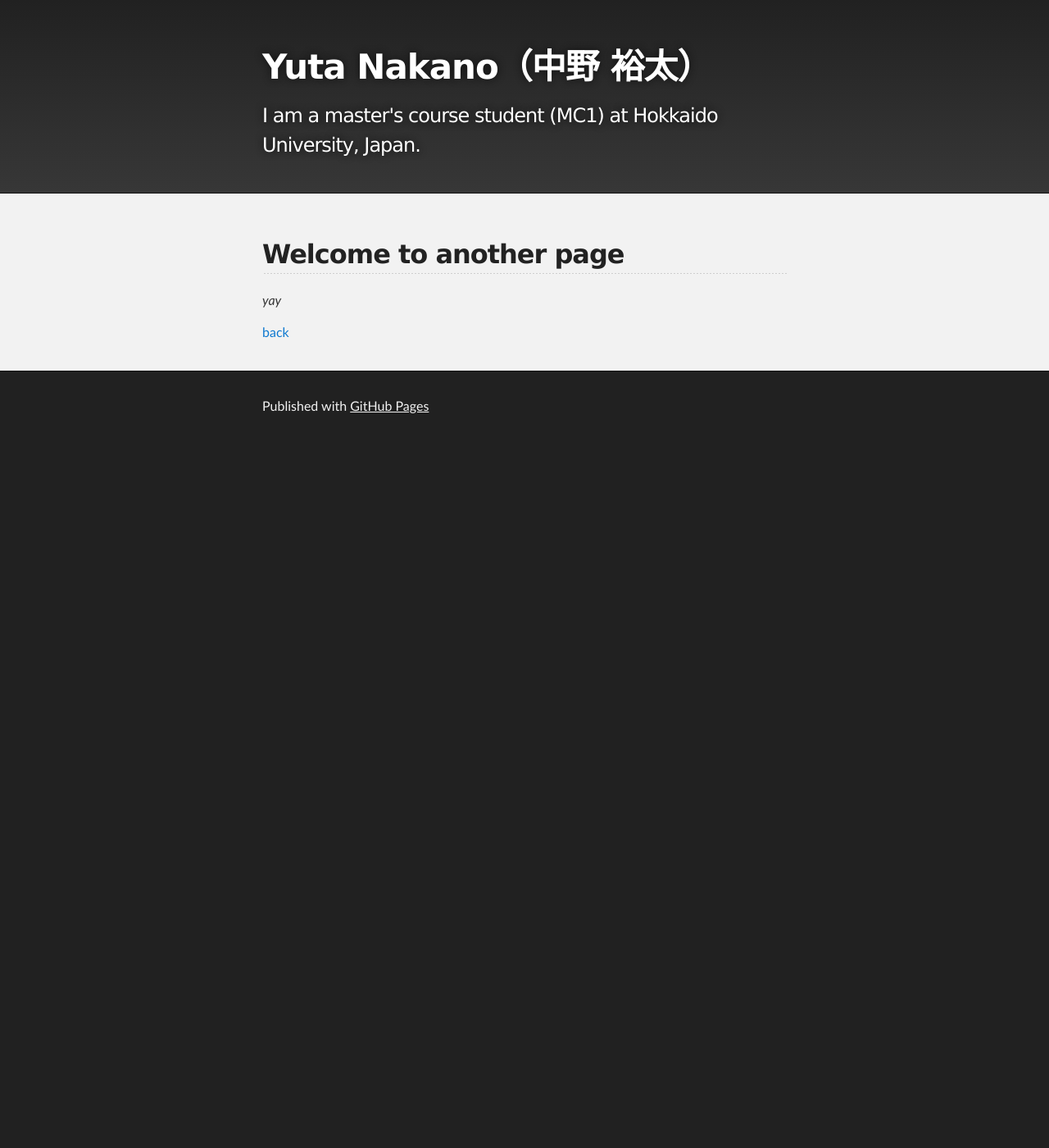
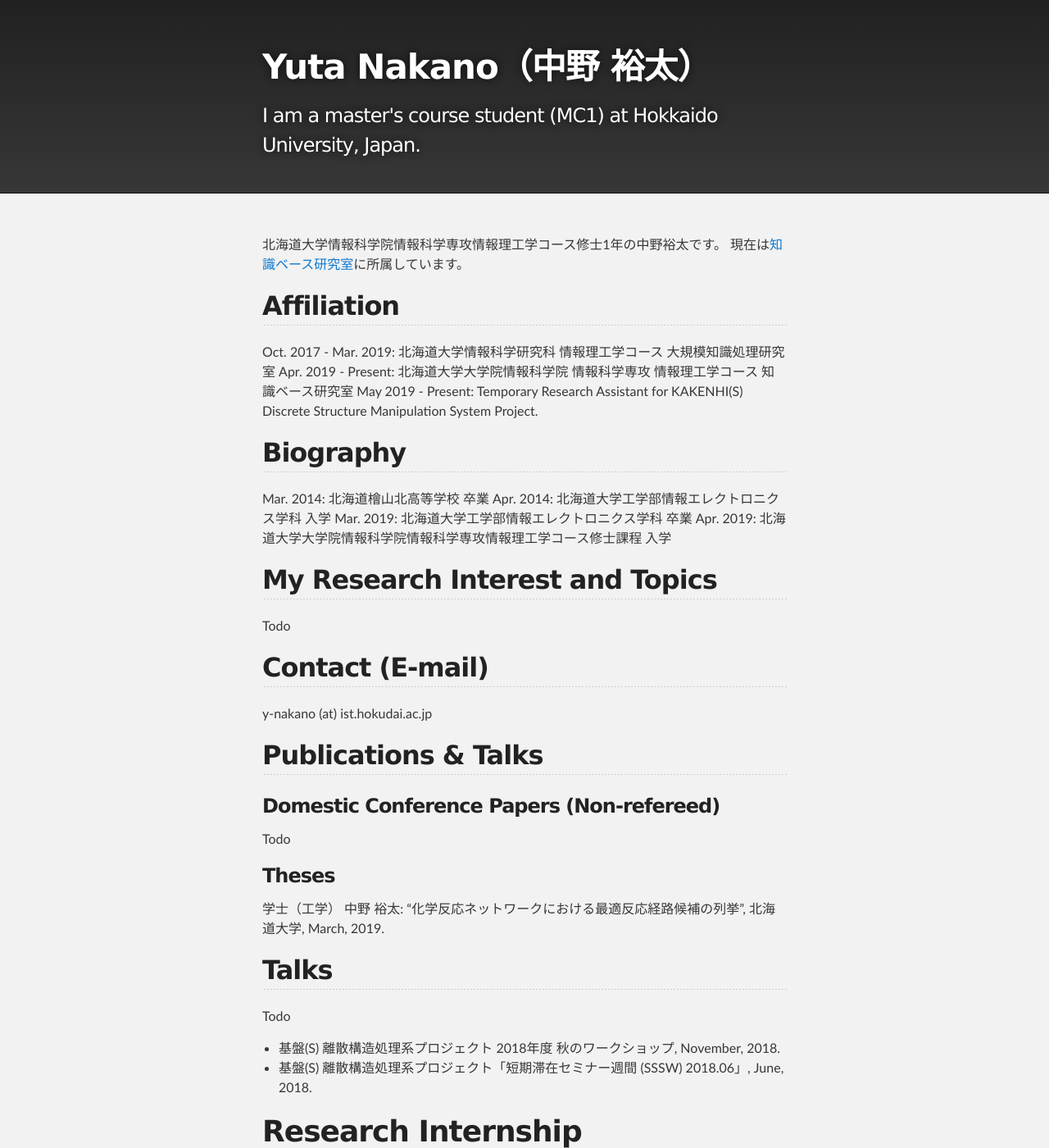
Before and after one commit to mits58/mits58.github.io, a Jekyll site: the page built from introduce-jp.md, in a window 1280 px wide and 1400 px high. Shown: the whole window at 82% size. Built offline with Jekyll 4.4.1, drawn with Linux system fonts in a browser that asks for light colours; our own code applies the rules of GitHub Pages for plain Markdown files; some of the changed text lies outside the part shown.

Commit message:
updated introduce in japanese

```diff
--- a/introduce-jp.md
+++ b/introduce-jp.md
@@ -1,9 +1,49 @@
 ---
 layout: default
 ---
+北海道大学情報科学院情報科学専攻情報理工学コース修士1年の中野裕太です。
+現在は[知識ベース研究室](http://www-kb.ist.hokudai.ac.jp/)に所属しています。
 
-## Welcome to another page
+## Affiliation
+Oct. 2017 - Mar. 2019: 北海道大学情報科学研究科 情報理工学コース 大規模知識処理研究室
+Apr. 2019 - Present: 北海道大学大学院情報科学院 情報科学専攻 情報理工学コース 知識ベース研究室
+May 2019 - Present: Temporary Research Assistant for KAKENHI(S) Discrete Structure Manipulation System Project.
 
-_yay_
+## Biography
+Mar. 2014: 北海道檜山北高等学校 卒業
+Apr. 2014: 北海道大学工学部情報エレクトロニクス学科 入学
+Mar. 2019: 北海道大学工学部情報エレクトロニクス学科 卒業
+Apr. 2019: 北海道大学大学院情報科学院情報科学専攻情報理工学コース修士課程 入学
 
-[back](./)
+## My Research Interest and Topics
+Todo
+
+## Contact (E-mail)
+y-nakano (at) ist.hokudai.ac.jp
+
+## Publications & Talks
+### Domestic Conference Papers (Non-refereed)
+Todo
+<!--
+金森 憲太朗, 有村 博紀: "Fairness-aware Edit of Thresholds in a Learned Decision Tree Using a Mixed Integer Programming Formulation", 第33回人工知能学会全国大会 (JSAI2019), June, 2019.
+金森 憲太朗, 有村 博紀: "整数計画法に基づく学習済み決定木の公平性を考慮した編集法", 人工知能学会 第108回人工知能基本問題研究会 (SIG-FPAI) 予稿集, SIG-FPAI-B802, pp. 6-11, January, 2019. 人工知能学会 2018年度 研究会優秀賞.
+金森 憲太朗, 原 聡, 石畠 正和, 有村 博紀: "モデル選択のためのサポートベクトル列挙", 信学技報, vol. 118, no. 81, IBISML2018-12, pp. 81-88, 2018年6月.
+金森 憲太朗, 石畠 正和, 湊 真一, 有村 博紀: "順序決定木に対する正則化パラメータ推定の高速化", 人工知能学会 第105回人工知能基本問題研究会 (SIG-FPAI) 予稿集, SIG-FPAI-B508, pp. 50-57, January, 2018.
+-->
+
+### Theses
+学士（工学）
+中野 裕太: "化学反応ネットワークにおける最適反応経路候補の列挙", 北海道大学, March, 2019.
+
+## Talks
+Todo
+
+- 基盤(S) 離散構造処理系プロジェクト 2018年度 秋のワークショップ, November, 2018.
+- 基盤(S) 離散構造処理系プロジェクト「短期滞在セミナー週間 (SSSW) 2018.06」, June, 2018.
+
+# Research Internship
+Apr. 2019 - Sep. 2019: 株式会社Preferred Networks
+
+# Teaching Experiences
+Apr. 2019 - Jun. 2019: 北海道大学工学部情報エレクトロニクス学科 "計算機プログラミングⅠ" ティーチングアシスタント(TA)
+Apr. 2019 - May. 2019: 北海道大学工学部情報エレクトロニクス学科情報理工学コース "情報理工学実験I" ティーチングアシスタント(TA)
```
Also changed, not shown: another-page.md (deleted, +0 -9 lines).
